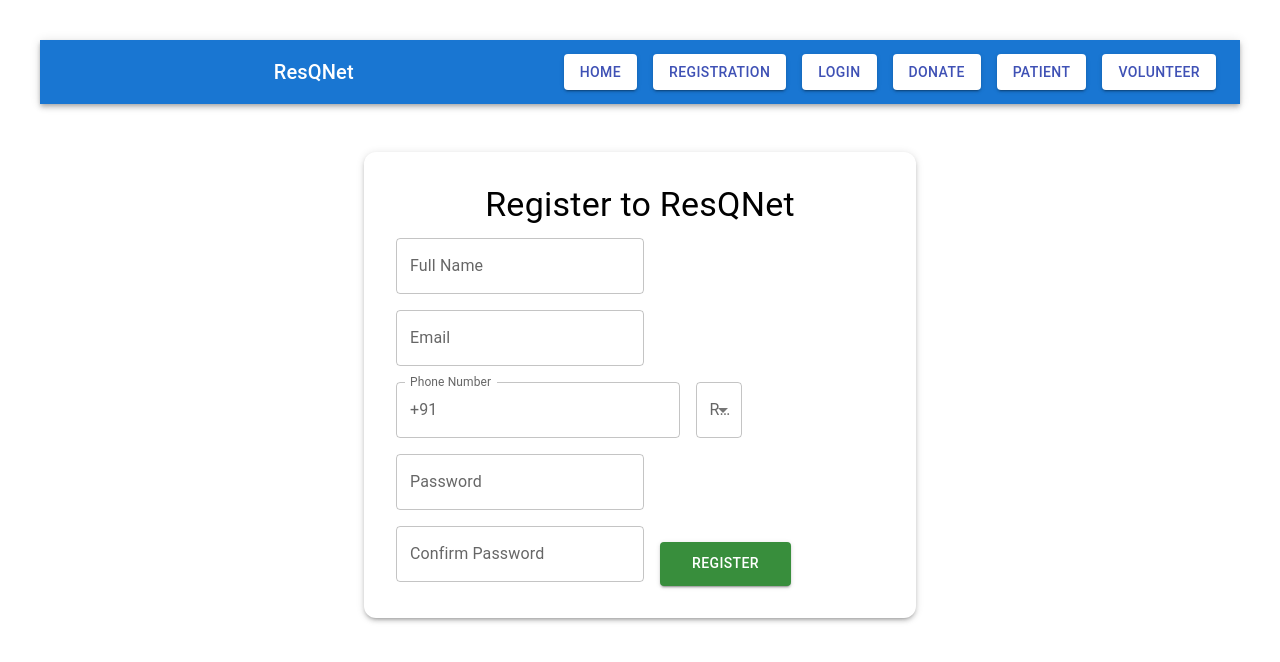
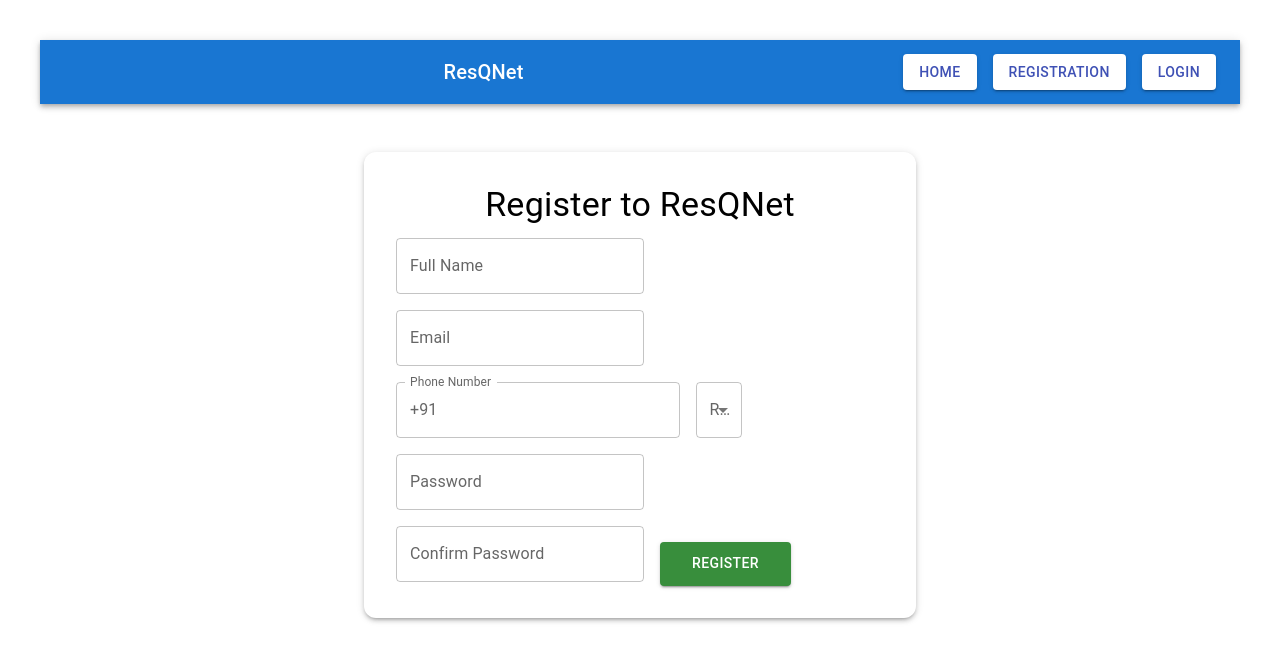
Before and after one commit to MariaJoby/ResQNet, a React (Vite) app in the folder frontend/: page /r in a window 1280 px wide. Shown: the top 662 px of the page. Built offline with nearby package versions, Linux system fonts and the light colour scheme; the HTML template or start-up script is replaced by a standard one.

Commit message:
made new changes

```diff
--- a/frontend/src/components/NavBar.jsx
+++ b/frontend/src/components/NavBar.jsx
@@ -31,21 +31,6 @@ const NavBar = () => {
                 Login
               </Button>
             </Link>
-            <Link to="/d" style={{ textDecoration: 'none' }}>
-              <Button variant="contained" sx={{ backgroundColor: '#ffffff', color: '#3f51b5', '&:hover': { backgroundColor: '#e8eaf6' } }}>
-               Donate
-              </Button>
-            </Link>
-            <Link to="/p" style={{ textDecoration: 'none' }}>
-              <Button variant="contained" sx={{ backgroundColor: '#ffffff', color: '#3f51b5', '&:hover': { backgroundColor: '#e8eaf6' } }}>
-               Patient
-              </Button>
-            </Link>
-            <Link to="/v" style={{ textDecoration: 'none' }}>
-              <Button variant="contained" sx={{ backgroundColor: '#ffffff', color: '#3f51b5', '&:hover': { backgroundColor: '#e8eaf6' } }}>
-               Volunteer
-              </Button>
-            </Link>
            </Box>
         </Toolbar>
       </AppBar>
--- a/frontend/src/components/Registration.jsx
+++ b/frontend/src/components/Registration.jsx
@@ -10,6 +10,7 @@ import {
   InputAdornment,
   Box
 } from "@mui/material";
+import { useNavigate } from "react-router-dom";
 
 const Registration = () => {
   const [formData, setFormData] = useState({
@@ -22,6 +23,7 @@ const Registration = () => {
   });
 
   const [errors, setErrors] = useState({});
+  const navigate = useNavigate();
 
   const handleChange = (e) => {
     setFormData({ ...formData, [e.target.name]: e.target.value });
@@ -47,7 +49,17 @@ const Registration = () => {
       const response = await axios.post("http://localhost:5000/api/register", formData);
       alert(response.data.message || "User registered successfully");
 
-    // Reset form
+      // Navigate based on role
+      if (formData.role === "volunteer") {
+        navigate("/v");
+      } else if (formData.role === "ngo") {
+        navigate("/d");
+      }
+      else if (formData.role === "patient") {
+        navigate("/p");
+      }
+
+      // Optional: Reset form
       setFormData({
         fullName: "",
         email: "",
@@ -58,15 +70,12 @@ const Registration = () => {
       });
     } catch (err) {
       console.error(err);
-    const msg =
-      err.response?.data?.message || "Server error, please try again";
+      const msg = err.response?.data?.message || "Server error, please try again";
       alert(`❌ ${msg}`);
     }
   };
 
-
   return (
-
     <Container maxWidth="sm" sx={{ mt: 6 }}>
       <Box
         sx={{
@@ -81,7 +90,6 @@ const Registration = () => {
         </Typography>
         <form onSubmit={handleSubmit}>
           <Grid container spacing={2}>
-
             {/* Full Name */}
             <Grid item xs={12}>
               <TextField
@@ -174,7 +182,7 @@ const Registration = () => {
             </Grid>
 
             {/* Submit Button */}
-    <Grid item xs={12} >
+            <Grid item xs={12}>
               <Box display="flex" justifyContent="center" alignItems="center" mt={2}>
                 <Button
                   type="submit"
@@ -190,11 +198,9 @@ const Registration = () => {
               </Box>
             </Grid>
           </Grid>
-
         </form>
       </Box>
     </Container>
-
   );
 };
 
```
Lines whose indentation alone changed are shown as unchanged.
